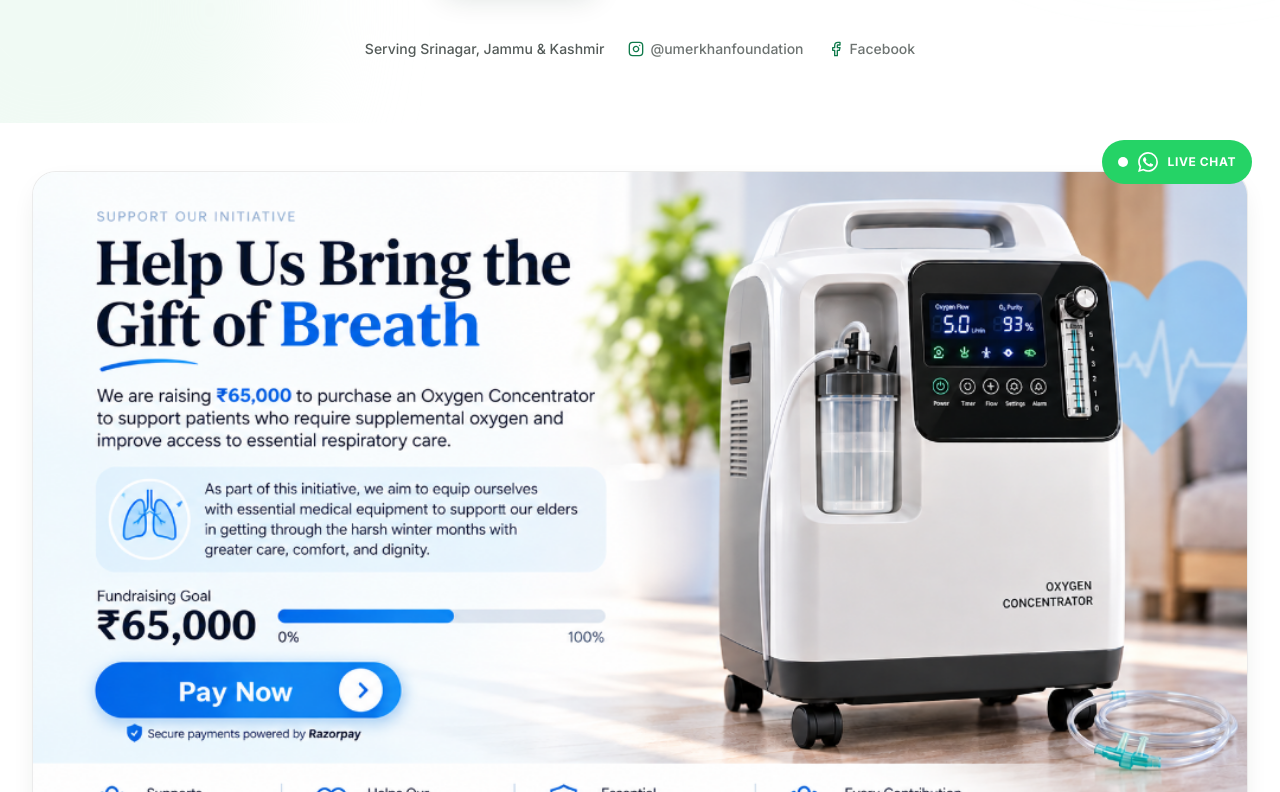
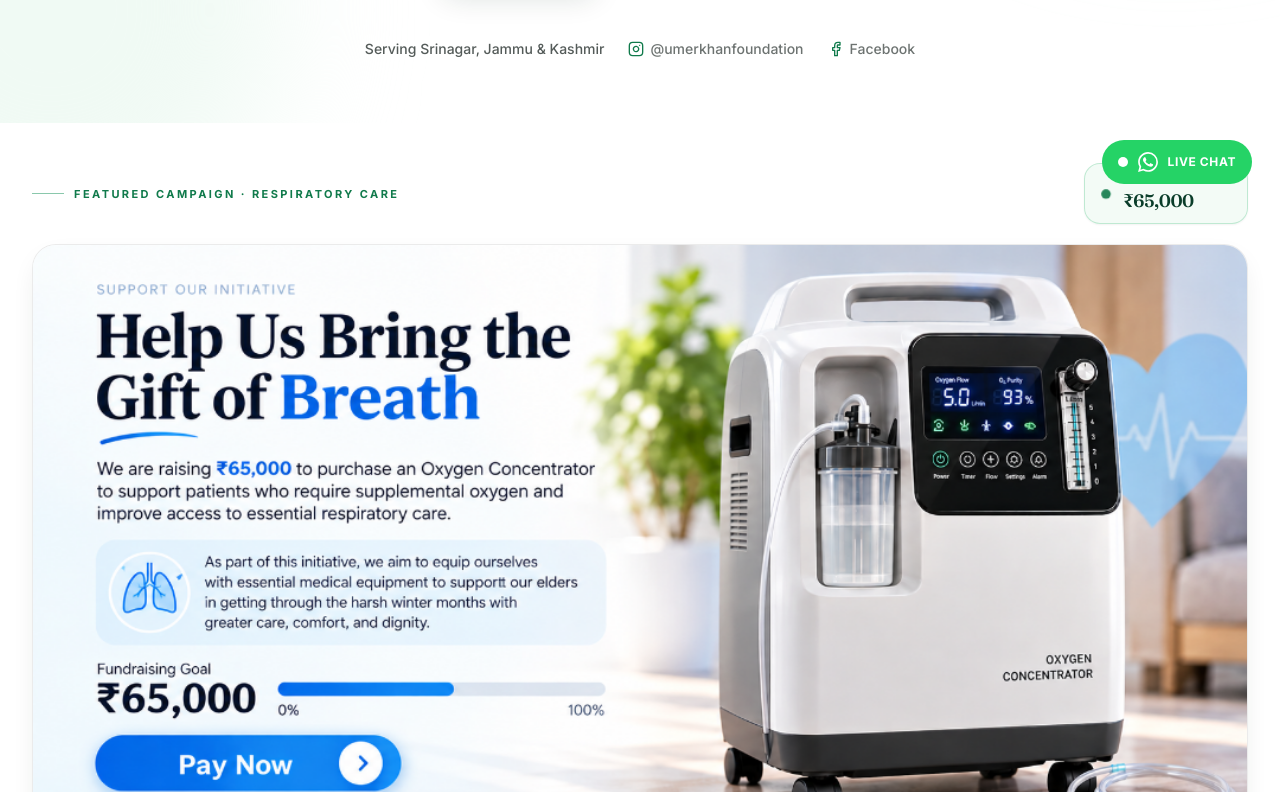
Before and after one commit to zaidqurieshi/umerkhanfoundation-website, a React (Vite) app: page / in a window 1280 px wide. Shown: the part 588-1380 px from the top of the page. Built offline with nearby package versions, Linux system fonts and the light colour scheme.

Commit message:
feat: retain featured campaign eyebrow and goal badge above banner

```diff
--- a/src/components/CampaignBanner.jsx
+++ b/src/components/CampaignBanner.jsx
@@ -4,10 +4,11 @@ import { oxygenCampaign } from "../data/content"
 
 /**
  * Featured Campaign Banner — Oxygen Concentrator Initiative.
- * Clean, non-duplicative presentation:
- * 1. Desktop & Tablet: Full 16:9 banner with pixel-perfect clickable HTML overlay on the "Pay Now" button.
- * 2. Mobile: Clean banner with accessible, tap-friendly standalone Pay Now button directly underneath.
- * 3. All duplicative headings and descriptions removed to let the banner graphic speak for itself.
+ * Displays:
+ * 1. Top bar: Eyebrow ("FEATURED CAMPAIGN · RESPIRATORY CARE") + Goal Badge ("FUNDRAISING GOAL: ₹65,000").
+ * 2. Visual 16:9 banner with pixel-perfect clickable HTML overlay on the "Pay Now" button.
+ * 3. Mobile: Accessible standalone tap-friendly Pay Now button directly beneath the image.
+ * 4. Free of any duplicate title/description paragraphs.
  */
 export default function CampaignBanner() {
   const handleBannerClick = () => {
@@ -17,10 +18,31 @@ export default function CampaignBanner() {
   return (
     <section
       id="campaign"
-      className="scroll-mt-24 py-6 sm:py-10 lg:py-12"
+      className="scroll-mt-24 py-6 sm:py-8 lg:py-10"
       aria-label="Oxygen Concentrator Campaign"
     >
       <div className="mx-auto max-w-7xl px-4 sm:px-6 lg:px-8">
+        {/* Top Header Row: Eyebrow + Goal Badge */}
+        <div className="mb-4 flex flex-wrap items-center justify-between gap-3 sm:mb-5">
+          <span className="inline-flex items-center gap-2.5 text-[11px] font-bold uppercase tracking-[0.22em] text-brand-600">
+            <span className="h-px w-8 bg-brand-500/50" aria-hidden="true" />
+            {oxygenCampaign.eyebrow}
+          </span>
+
+          <div className="inline-flex shrink-0 items-center gap-3 rounded-2xl border border-brand-200/90 bg-brand-50/80 px-4 py-2 shadow-xs backdrop-blur">
+            <span className="soft-pulse h-2.5 w-2.5 shrink-0 rounded-full bg-brand-600" aria-hidden="true" />
+            <div className="flex flex-col">
+              <span className="text-[10px] font-bold uppercase tracking-wider text-brand-700">
+                Fundraising Goal
+              </span>
+              <span className="font-display text-lg font-semibold tracking-tight text-brand-900">
+                {oxygenCampaign.targetDisplay}
+              </span>
+            </div>
+          </div>
+        </div>
+
+        {/* Campaign Banner Card */}
         <Reveal>
           <div className="group relative overflow-hidden rounded-2xl border border-black/[0.08] bg-white shadow-card transition-all duration-300 hover:shadow-soft sm:rounded-3xl">
             {/* Visual Banner Media Container */}
```
